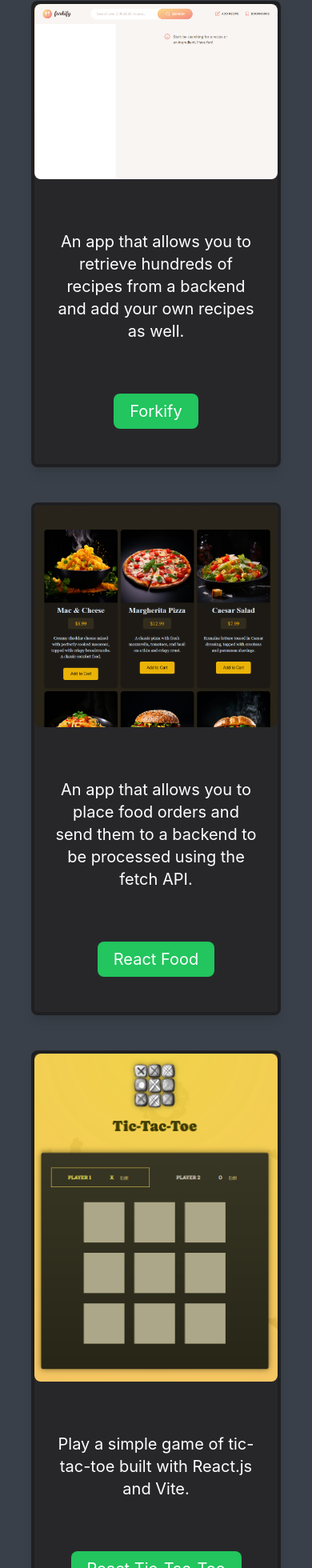
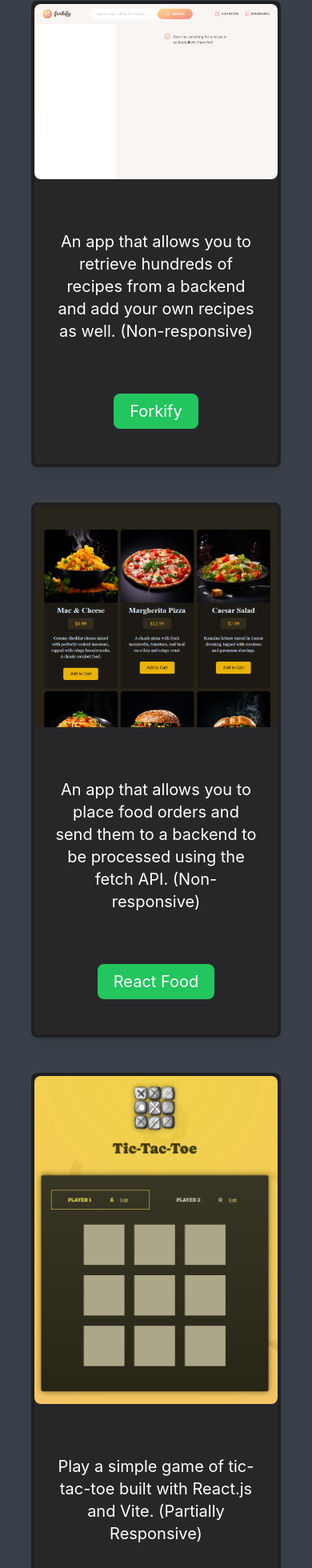
Before and after one commit to Rockingfid1/portfolio, a React (Create React App) app: page / in a window 390 px wide. Shown: the part 2164-4124 px from the top of the page at 80% size. Built offline with nearby package versions, Linux system fonts and the light colour scheme.

Commit message:
defined responsive apps

```diff
--- a/src/dummy.js
+++ b/src/dummy.js
@@ -68,42 +68,42 @@
     image: imageSwitch("images/forkify-app.png"),
     name: "Forkify",
     description:
-      "An app that allows you to retrieve hundreds of recipes from a backend and add your own recipes as well.",
+      "An app that allows you to retrieve hundreds of recipes from a backend and add your own recipes as well. (Non-responsive)",
   },
   {
     url: "https://react-food-app-proj.netlify.app/",
     image: imageSwitch("images/food-order-app.png"),
     name: "React Food",
     description:
-      "An app that allows you to place food orders and send them to a backend to be processed using the fetch API.",
+      "An app that allows you to place food orders and send them to a backend to be processed using the fetch API. (Non-responsive)",
   },
   {
     url: "https://tic-tac-toe-app-michael.netlify.app/",
     image: imageSwitch("images/tic-tac-toe.png"),
     name: "React Tic-Tac-Toe",
     description:
-      "Play a simple game of tic-tac-toe built with React.js and Vite.",
+      "Play a simple game of tic-tac-toe built with React.js and Vite. (Partially Responsive)",
   },
   {
     url: "https://project-reminder.netlify.app/",
     image: imageSwitch("images/reminder-app-logo.png"),
     name: "Project Reminder App",
     description:
-      "A passion project of mine that allows you to set deadlines and tasks for a team/individual. My second project created 100% by me.",
+      "A passion project of mine that allows you to set deadlines and tasks for a team/individual. My second project created 100% by me. (Responsive)",
   },
   {
     url: "https://food-mpa.vercel.app/",
     image: imageSwitch("images/food-mpa-app.png"),
     name: "Next.js Food app",
     description:
-      "A multi-page application that allows individuals to share and view recipes within a community using a third-party backend API",
+      "A multi-page application that allows individuals to share and view recipes within a community using a third-party backend API. (Non-responsive)",
   },
   {
     url: "https://simple-meetup-application-nextjs.vercel.app/",
     image: imageSwitch("images/meetup-app.png"),
     name: "Meetup App",
     description:
-      "An app that allows you to retrieve hundreds of recipes from a backend and add your own recipes as well",
+      "An app that allows you to retrieve hundreds of recipes from a backend and add your own recipes as well. (Non-responsive)",
   },
 ];
 
```
